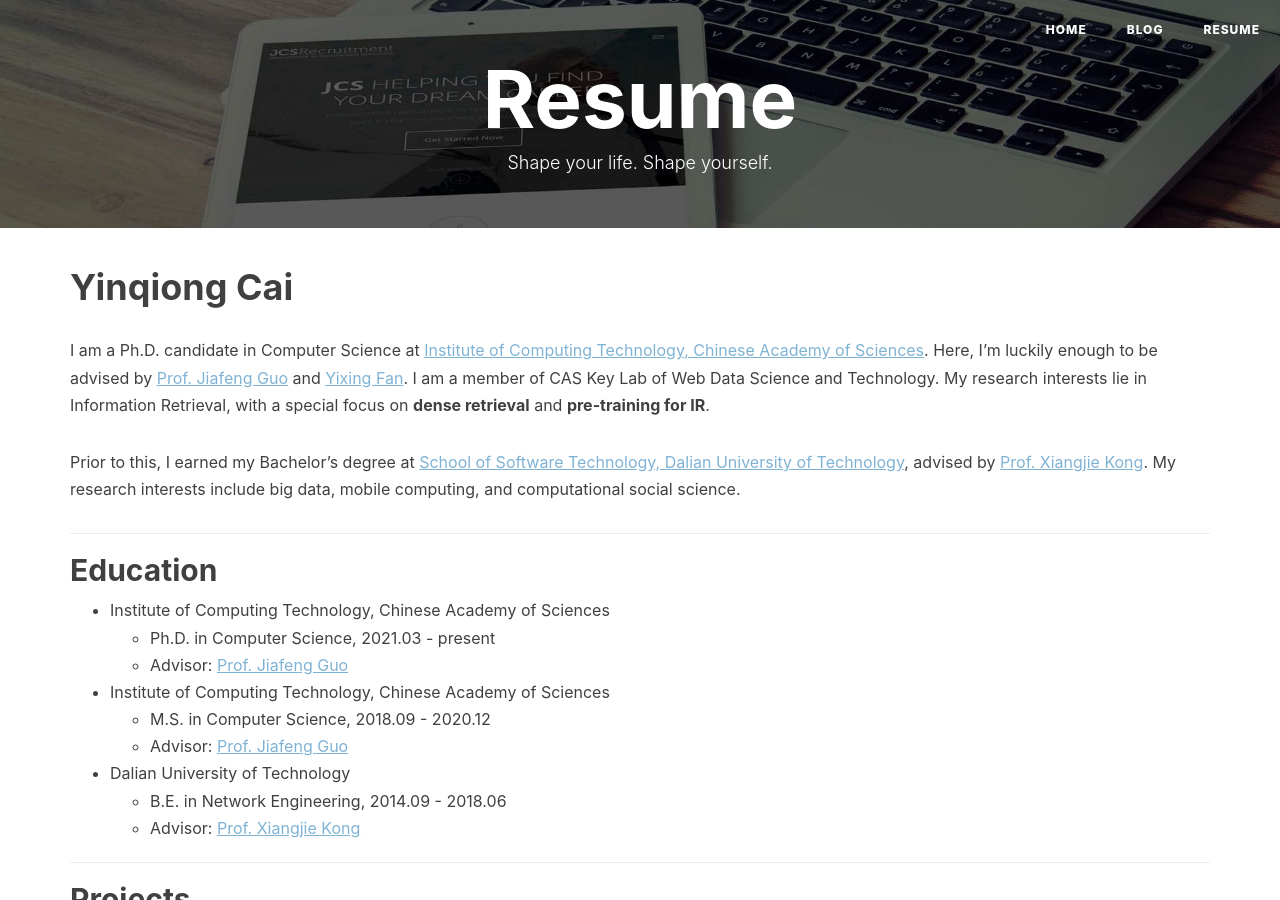
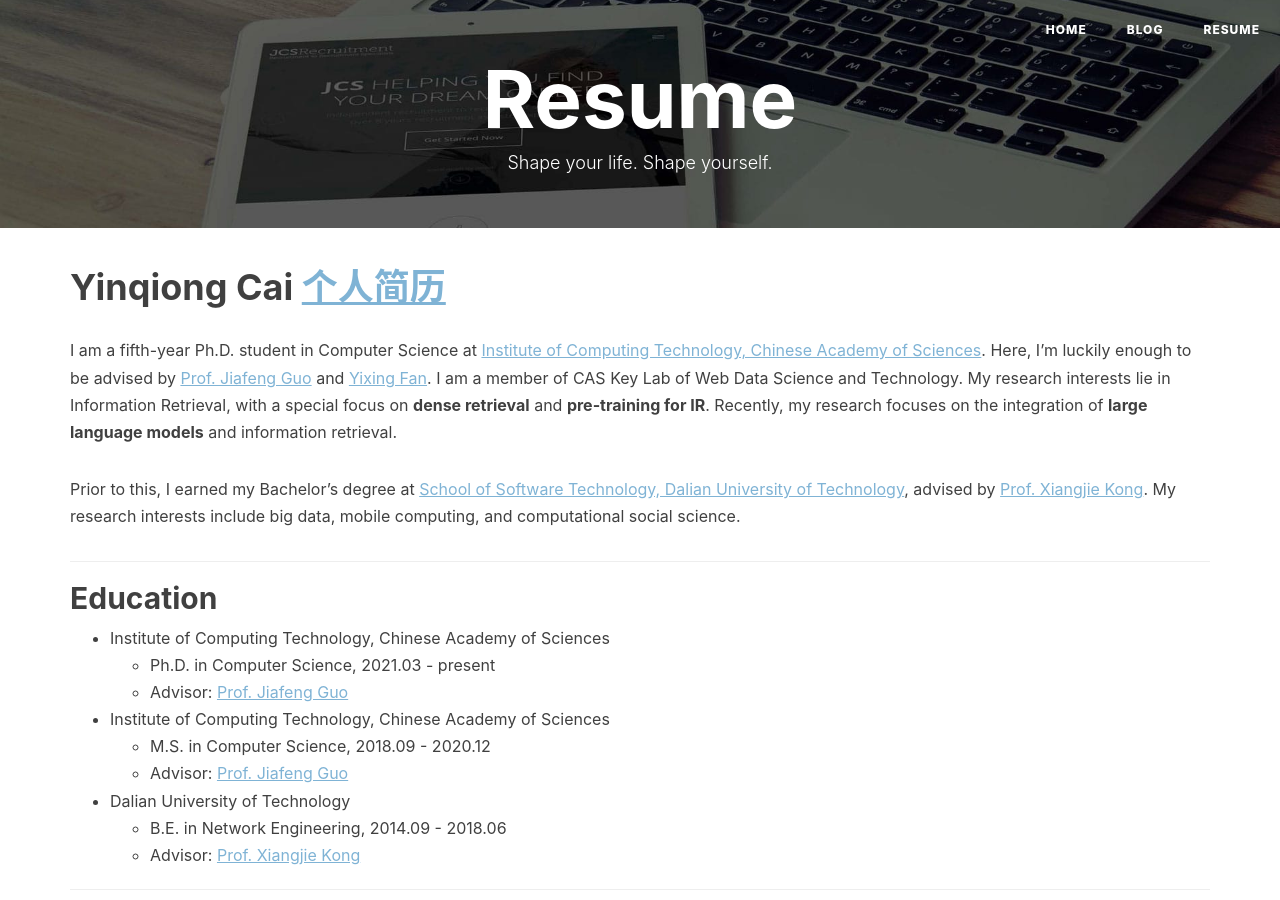
Before and after one commit to caiyinqiong/caiyinqiong.github.io, a Jekyll site: the page built from resume.html, in a window 1280 px wide and 900 px high. Built offline with Jekyll 4.4.1, drawn with Linux system fonts in a browser that asks for light colours; nearby versions of some CDN libraries; comment, search, counter and statistics services are not loaded.

Commit message:
Update resume.html

```diff
--- a/resume.html
+++ b/resume.html
@@ -24,8 +24,8 @@
 <!-- Chinese Version -->
 <div class="container">
 
-<h1>Yinqiong Cai</h1>
-<p> I am a Ph.D. candidate in Computer Science at <a href="http://www.ict.ac.cn/" style="color:#7FB3D5;text-decoration:underline">Institute of Computing Technology, Chinese Academy of Sciences</a>. Here, I’m luckily enough to be advised by <a href="http://www.bigdatalab.ac.cn/gjf/" style="color:#7FB3D5;text-decoration:underline">Prof. Jiafeng Guo</a> and <a href="http://www.bigdatalab.ac.cn/~fanyixing/" style="color:#7FB3D5;text-decoration:underline">Yixing Fan</a>. I am a member of CAS Key Lab of Web Data Science and Technology. My research interests lie in Information Retrieval, with a special focus on <strong>dense retrieval</strong> and <strong>pre-training for IR</strong>.</p>
+<h1>Yinqiong Cai <a href="https://github.com/caiyinqiong/caiyinqiong.github.io/blob/master/0615-%E8%94%A1%E9%93%B6%E7%90%BC%E7%AE%80%E5%8E%86.pdf" style="color:#7FB3D5;text-decoration:underline">个人简历</a></h1>
+<p> I am a fifth-year Ph.D. student in Computer Science at <a href="http://www.ict.ac.cn/" style="color:#7FB3D5;text-decoration:underline">Institute of Computing Technology, Chinese Academy of Sciences</a>. Here, I’m luckily enough to be advised by <a href="http://www.bigdatalab.ac.cn/gjf/" style="color:#7FB3D5;text-decoration:underline">Prof. Jiafeng Guo</a> and <a href="http://www.bigdatalab.ac.cn/~fanyixing/" style="color:#7FB3D5;text-decoration:underline">Yixing Fan</a>. I am a member of CAS Key Lab of Web Data Science and Technology. My research interests lie in Information Retrieval, with a special focus on <strong>dense retrieval</strong> and <strong>pre-training for IR</strong>. Recently, my research focuses on the integration of <strong>large language models</strong> and information retrieval.</p>
 <p> Prior to this, I earned my Bachelor’s degree at <a href="https://ssdut.dlut.edu.cn/" style="color:#7FB3D5;text-decoration:underline">School of Software Technology, Dalian University of Technology</a>, advised by <a href="https://scholar.google.co.jp/citations?hl=en&user=Z0dStKsAAAAJ&view_op=list_works&sortby=pubdate" style="color:#7FB3D5;text-decoration:underline">Prof. Xiangjie Kong</a>. My research interests include big data, mobile computing, and computational social science.
 
 <section>
```
